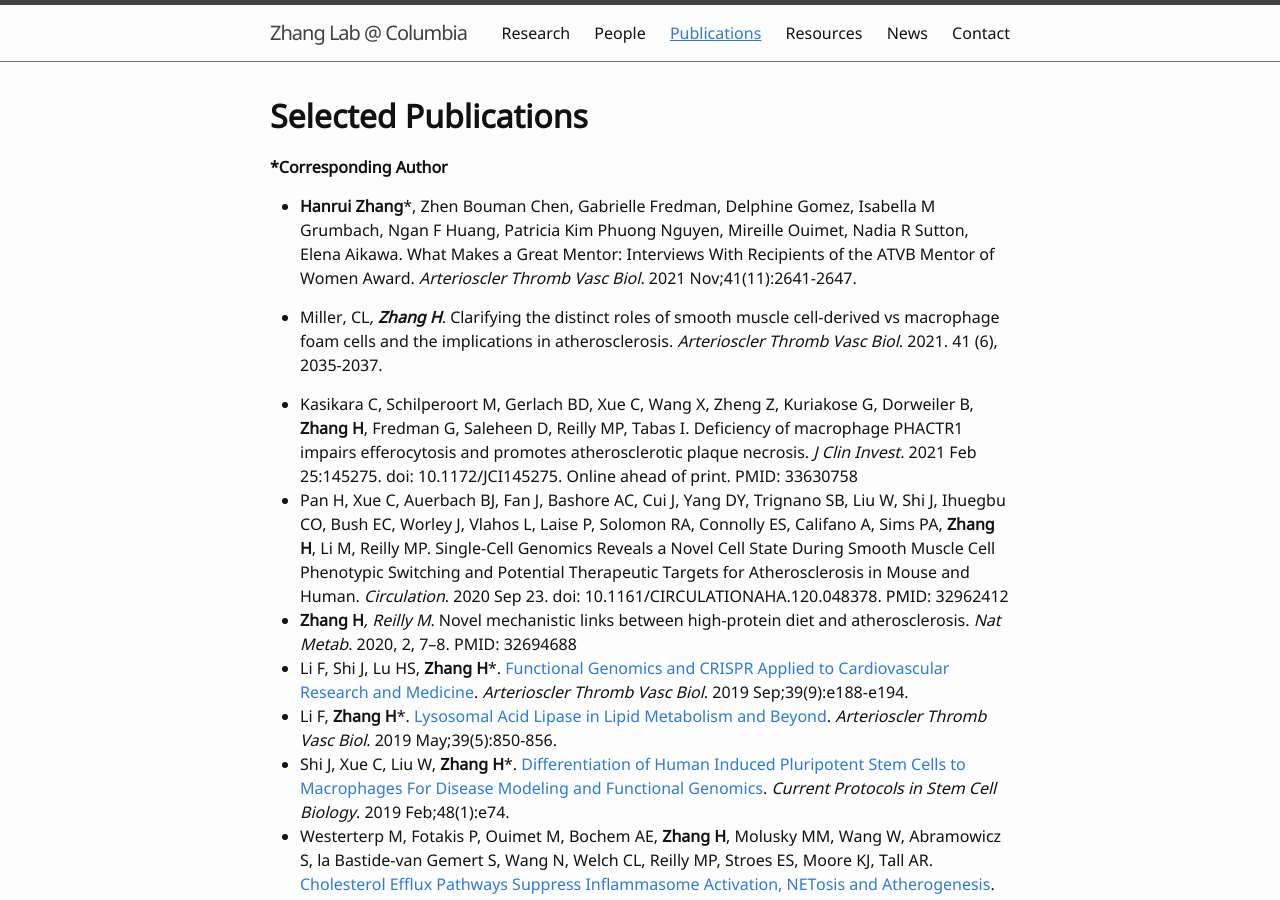
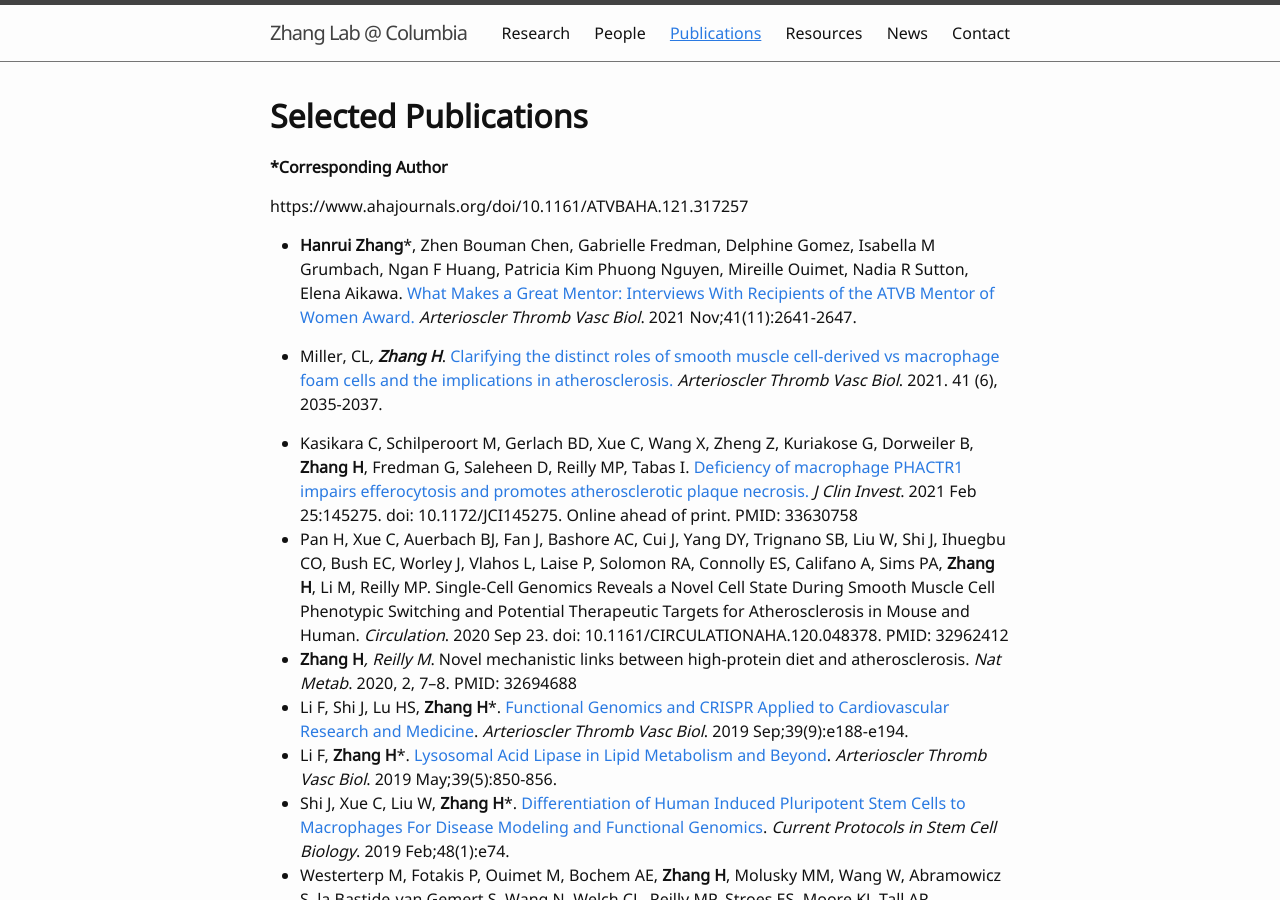
Before and after one commit to hanruizhang/zhanglab, a Jekyll site: the page built from 3_Publications.md, in a window 1280 px wide and 900 px high. Built offline with Jekyll 4.4.1, drawn with Linux system fonts in a browser that asks for light colours; some of the changed lines change nothing that is shown.

Commit message:
Update 3_Publications.md

```diff
--- a/3_Publications.md
+++ b/3_Publications.md
@@ -7,11 +7,13 @@ nav: true
 
 ***Corresponding Author**
 
-- **Hanrui Zhang***, Zhen Bouman Chen, Gabrielle Fredman, Delphine Gomez, Isabella M Grumbach, Ngan F Huang, Patricia Kim Phuong Nguyen, Mireille Ouimet, Nadia R Sutton, Elena Aikawa. What Makes a Great Mentor: Interviews With Recipients of the ATVB Mentor of Women Award. _Arterioscler Thromb Vasc Biol_. 2021 Nov;41(11):2641-2647.
+https://www.ahajournals.org/doi/10.1161/ATVBAHA.121.317257
 
-- Miller, CL*, **Zhang H***. Clarifying the distinct roles of smooth muscle cell-derived vs macrophage foam cells and the implications in atherosclerosis. _Arterioscler Thromb Vasc Biol_. 2021. 41 (6), 2035-2037.
+- **Hanrui Zhang***, Zhen Bouman Chen, Gabrielle Fredman, Delphine Gomez, Isabella M Grumbach, Ngan F Huang, Patricia Kim Phuong Nguyen, Mireille Ouimet, Nadia R Sutton, Elena Aikawa. [What Makes a Great Mentor: Interviews With Recipients of the ATVB Mentor of Women Award.](https://www.ahajournals.org/doi/full/10.1161/ATVBAHA.121.316558) _Arterioscler Thromb Vasc Biol_. 2021 Nov;41(11):2641-2647.
 
-- Kasikara C, Schilperoort M, Gerlach BD, Xue C, Wang X, Zheng Z, Kuriakose G, Dorweiler B, **Zhang H**, Fredman G, Saleheen D, Reilly MP, Tabas I. Deficiency of macrophage PHACTR1 impairs efferocytosis and promotes atherosclerotic plaque necrosis. _J Clin Invest_. 2021 Feb 25:145275. doi: 10.1172/JCI145275. Online ahead of print. PMID: 33630758
+- Miller, CL*, **Zhang H***. [Clarifying the distinct roles of smooth muscle cell-derived vs macrophage foam cells and the implications in atherosclerosis.](https://www.ahajournals.org/doi/10.1161/ATVBAHA.121.316287) _Arterioscler Thromb Vasc Biol_. 2021. 41 (6), 2035-2037.
+
+- Kasikara C, Schilperoort M, Gerlach BD, Xue C, Wang X, Zheng Z, Kuriakose G, Dorweiler B, **Zhang H**, Fredman G, Saleheen D, Reilly MP, Tabas I. [Deficiency of macrophage PHACTR1 impairs efferocytosis and promotes atherosclerotic plaque necrosis.](https://www.jci.org/articles/view/145275) _J Clin Invest_. 2021 Feb 25:145275. doi: 10.1172/JCI145275. Online ahead of print. PMID: 33630758
 - Pan H, Xue C, Auerbach BJ, Fan J, Bashore AC, Cui J, Yang DY, Trignano SB, Liu W, Shi J, Ihuegbu CO, Bush EC, Worley J, Vlahos L, Laise P, Solomon RA, Connolly ES, Califano A, Sims PA, **Zhang H**, Li M, Reilly MP. Single-Cell Genomics Reveals a Novel Cell State During Smooth Muscle Cell Phenotypic Switching and Potential Therapeutic Targets for Atherosclerosis in Mouse and Human. _Circulation_. 2020 Sep 23. doi: 10.1161/CIRCULATIONAHA.120.048378. PMID: 32962412
 - **Zhang H***, Reilly M*. Novel mechanistic links between high-protein diet and atherosclerosis. _Nat Metab_. 2020, 2, 7–8. PMID: 32694688
 - Li F, Shi J, Lu HS, **Zhang H***. [Functional Genomics and CRISPR Applied to Cardiovascular Research and Medicine](https://www.ahajournals.org/doi/10.1161/ATVBAHA.119.312579). _Arterioscler Thromb Vasc Biol_. 2019 Sep;39(9):e188-e194.
```
